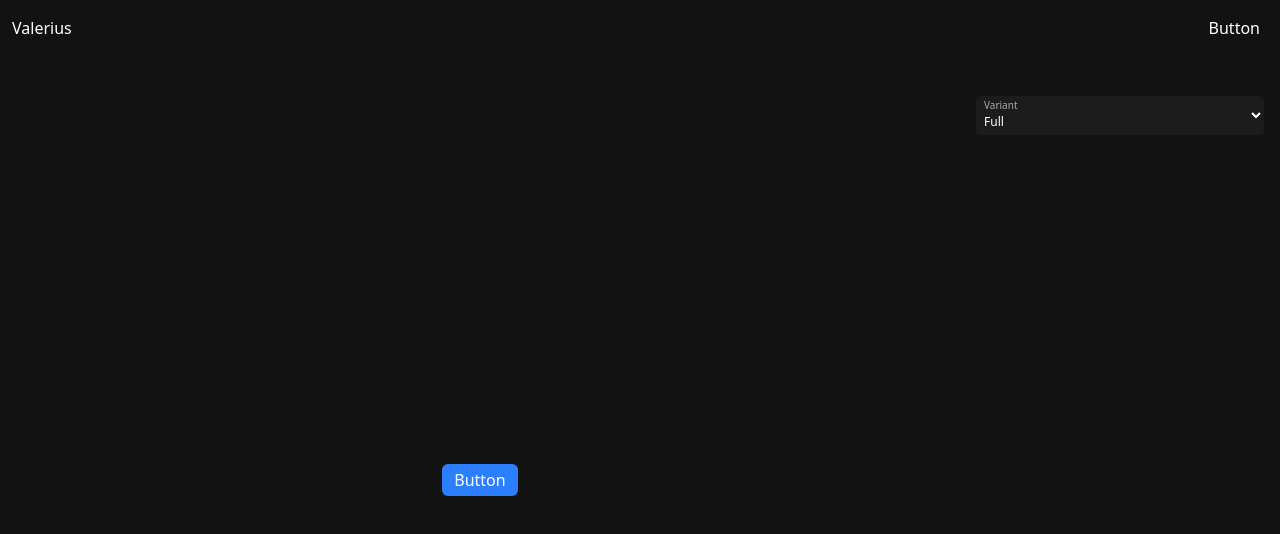
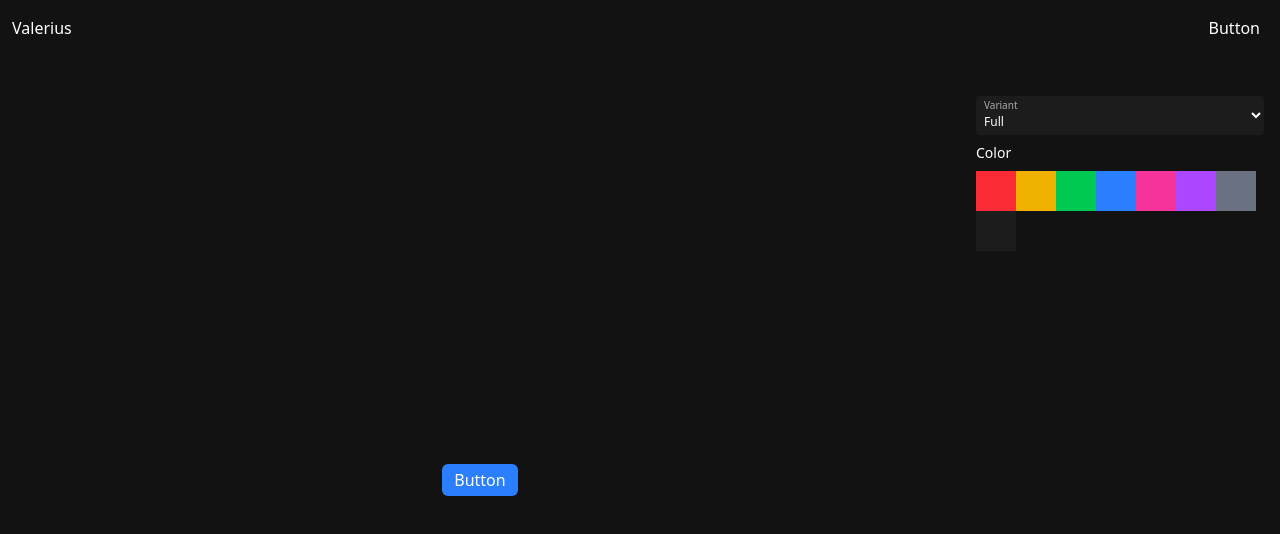
Before and after one commit to Villy-P/corekit-ui, a SvelteKit app: page /button in a window 1280 px wide. Shown: the top 534 px of the page. Built offline with nearby package versions, Linux system fonts and the light colour scheme.

Commit message:
feat: enhance Button component; integrate color state and update layout in page

```diff
--- a/src/lib/components/Button.svelte
+++ b/src/lib/components/Button.svelte
@@ -38,8 +38,8 @@
     const disabledClass = $derived(disabled ? "opacity-50 pointer-events-none" : "cursor-pointer");
 
     const mergedClass = $derived(twMerge(
+        defaultClass,
         generateColorStyle(color, variant),
-        defaultClass,
         roundedClass,
         disabledClass,
         sizeClasses,
--- a/src/lib/styles/size.ts
+++ b/src/lib/styles/size.ts
@@ -25,6 +25,6 @@ export const sizeStyleParts: Record<SizeStyle, Record<SizeStyleType, string>> =
     0: {
         button: "",
         buttonIcon: "",
-        rounded: ""
+        rounded: "rounded-none"
     }
 }
--- a/src/lib/types/Button.d.ts
+++ b/src/lib/types/Button.d.ts
@@ -1,4 +1,5 @@
 import type { ColorStyle, ColorStyleType } from "$lib/styles/color.ts";
+import type { SizeStyle } from "$lib/styles/size.ts";
 
 export interface ButtonProps {
     children?: any;
--- a/src/routes/button/+page.svelte
+++ b/src/routes/button/+page.svelte
@@ -1,7 +1,8 @@
 <script lang="ts">
     import Button from "$lib/components/Button.svelte";
     import FloatingSelect from "$lib/components/FloatingSelect.svelte";
-    import type { ColorStyleType } from "$lib/styles/color.js";
+    import Text from "$lib/components/Text.svelte";
+    import { colorStyleParts, type ColorStyle, type ColorStyleType } from "$lib/styles/color.js";
 
     const variantOptions = [
         { value: "full", label: "Full" },
@@ -11,16 +12,23 @@
     ];
 
     let variant: ColorStyleType = $state("full");
+    let color: ColorStyle = $state("blue");
 </script>
 
 <div class="w-full h-screen flex mt-20">
     <div class="w-3/4 flex-center">
-        <Button color="blue" {variant}>Button</Button>
+        <Button color={color} {variant}>Button</Button>
     </div>
 
-    <div class="w-1/4 p-4 flex flex-col gap-4">
+    <div class="w-1/4 p-4 flex flex-col gap-2">
         <FloatingSelect divClass="w-full" options={variantOptions} bind:value={variant}>
             Variant
         </FloatingSelect>
+        <Text tag="label">Color</Text>
+        <div class="w-full flex flex-wrap">
+            {#each Object.keys(colorStyleParts) as colorKey}
+                <Button size={40} rounded={0} color={colorKey as ColorStyle} onclick={() => color = colorKey as ColorStyle}></Button>
+            {/each}
+        </div>
     </div>
 </div>
```
